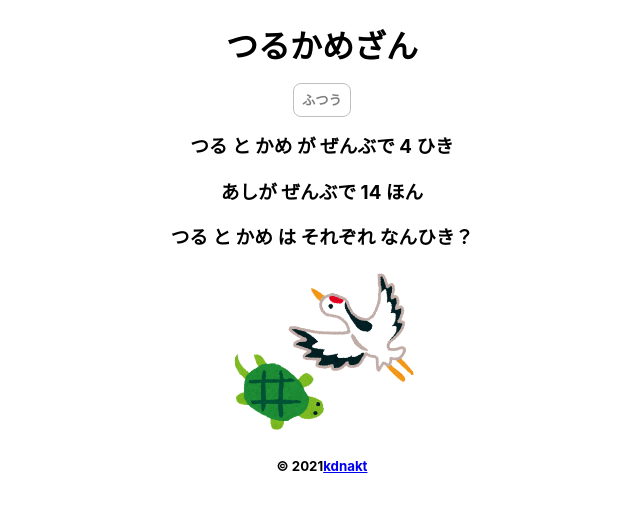
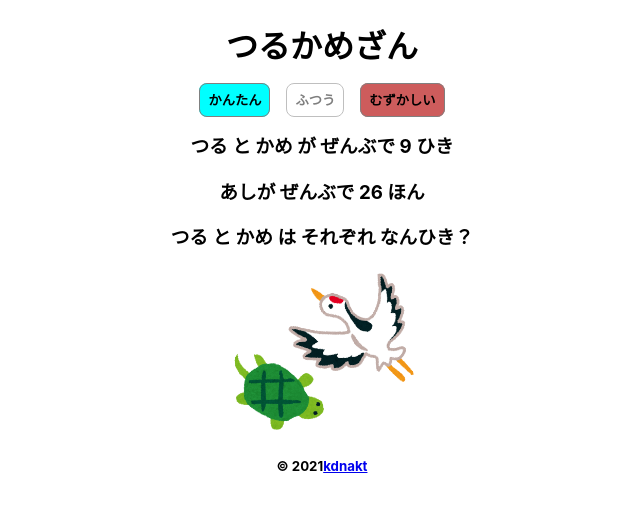
Before and after one commit to kdnakt/ct-scan, a React (Create React App) app: page / in a window 1280 px wide. Shown: the top 512 px of the page, without its empty margins (318-958 px from the left). Built offline with nearby package versions, Linux system fonts and the light colour scheme.

Commit message:
use random data

```diff
--- a/src/components/AppMain.tsx
+++ b/src/components/AppMain.tsx
@@ -1,14 +1,15 @@
 import { useState } from "react"
+import { Quiz } from "./quiz/Quiz"
+import { createQuizData } from "./quiz/QuizData"
 import { QuizMain } from "./quiz/QuizMain"
-import { QuizMode } from "./quiz/QuizMode"
-import { QuizModeSelector } from "./quiz/QuizModeSelector"
+import { QuizSelector } from "./quiz/QuizSelector"
 
 export const AppMain = () => {
-    const [mode, setMode] = useState<QuizMode>("normal")
+    const [quiz, setQuiz] = useState<Quiz>({mode: "normal", data: createQuizData("normal")})
     return (
         <>
-            <QuizModeSelector setMode={setMode} current={mode} />
-            <QuizMain mode={mode} />
+            <QuizSelector setQuiz={setQuiz} current={quiz} />
+            <QuizMain quiz={quiz} />
         </>
     )
 }
--- /dev/null
+++ b/src/components/quiz/Quiz.ts
@@ -0,0 +1,7 @@
+import { QuizData } from "./QuizData";
+import { QuizMode } from "./QuizMode";
+
+export type Quiz = {
+    mode: QuizMode,
+    data: QuizData,
+}
--- a/src/components/quiz/QuizData.ts
+++ b/src/components/quiz/QuizData.ts
@@ -19,8 +19,9 @@ export function calcTotalLegCount(data: QuizData): number {
 
 export function createQuizData(mode: QuizMode): QuizData {
     const max = QuizModes[mode].maxHeadCount
-    const crane = random(1, max)
-    const turtle = max - crane
+    const total = random(Math.floor(max / 3), max)
+    const crane = random(1, total)
+    const turtle = total - crane
     return {
         craneCount: crane,
         turtleCount: turtle,
--- a/src/components/quiz/QuizMain.tsx
+++ b/src/components/quiz/QuizMain.tsx
@@ -1,16 +1,18 @@
 import { FC } from "react"
-import { QuizMode } from "./QuizMode"
+import { Quiz } from "./Quiz"
+import { calcTotalHeadCount, calcTotalLegCount } from "./QuizData"
 
-export const QuizMain: FC<{mode: QuizMode}> = ({
-    mode,
+export const QuizMain: FC<{quiz: Quiz}> = ({
+    quiz,
 }) => {
+    const data = quiz.data
     return (
         <>
             <h3 style={{textAlign: 'center'}}>
-                つる&nbsp;と&nbsp;かめ&nbsp;が&nbsp;ぜんぶで&nbsp;4&nbsp;ひき
+                つる&nbsp;と&nbsp;かめ&nbsp;が&nbsp;ぜんぶで&nbsp;{calcTotalHeadCount(data)}&nbsp;ひき
             </h3>
             <h3 style={{textAlign: 'center'}}>
-                あしが&nbsp;ぜんぶで&nbsp;14&nbsp;ほん
+                あしが&nbsp;ぜんぶで&nbsp;{calcTotalLegCount(data)}&nbsp;ほん
             </h3>
             <h3 style={{textAlign: 'center'}}>
                 つる&nbsp;と&nbsp;かめ&nbsp;は&nbsp;それぞれ&nbsp;なんひき？
--- a/src/components/quiz/QuizMode.ts
+++ b/src/components/quiz/QuizMode.ts
@@ -1,17 +1,17 @@
 
 export const QuizModes = {
-    // "easy": {
-    //     label: "かんたん",
-    //     maxHeadCount: 5,
-    // },
+    "easy": {
+        label: "かんたん",
+        maxHeadCount: 5,
+    },
     "normal": {
         label: "ふつう",
         maxHeadCount: 15,
     },
-    // "hard": {
-    //     label: "むずかしい",
-    //     maxHeadCount: 100,
-    // },
+    "hard": {
+        label: "むずかしい",
+        maxHeadCount: 100,
+    },
 } as const
 
 export type QuizMode = keyof typeof QuizModes
--- a/src/components/quiz/QuizModeSelector.tsx
+++ b/src/components/quiz/QuizSelector.tsx
@@ -1,19 +1,21 @@
 import { Dispatch, FC, SetStateAction } from "react"
+import { Quiz } from "./Quiz"
+import { createQuizData } from "./QuizData"
 import { QuizMode, QuizModes } from "./QuizMode"
 
 type SelectorProps = {
-    setMode: Dispatch<SetStateAction<QuizMode>>,
-    current: QuizMode,
+    setQuiz: Dispatch<SetStateAction<Quiz>>,
+    current: Quiz,
 }
 
 type ModeProps = {
-    setMode: Dispatch<SetStateAction<QuizMode>>,
+    setQuiz: Dispatch<SetStateAction<Quiz>>,
     mode: QuizMode,
     selected: boolean,
 }
 
 const ModeLabel: FC<ModeProps> = ({
-    setMode,
+    setQuiz,
     mode,
     selected,
 }) => {
@@ -22,7 +24,11 @@ const ModeLabel: FC<ModeProps> = ({
         <span className={`quiz_mode quiz_mode_${selected ? "selected" : mode}`}
             onClick={() => {
                 if (!selected && window.confirm(`「${label}」モードに\nかえますか？`)) {
-                    setMode(mode)
+                    const data = createQuizData(mode)
+                    setQuiz({
+                        mode: mode,
+                        data: data
+                    })
                 }
             }}
         >
@@ -31,17 +37,17 @@ const ModeLabel: FC<ModeProps> = ({
     )
 }
 
-export const QuizModeSelector: FC<SelectorProps> = ({
-    setMode,
+export const QuizSelector: FC<SelectorProps> = ({
+    setQuiz,
     current,
 }) => {
     return (
         <>
             <h5 style={{textAlign: 'center'}}>
                 {Object.keys(QuizModes).map(mode =>
-                    <ModeLabel setMode={setMode}
+                    <ModeLabel setQuiz={setQuiz}
                         mode={mode as QuizMode}
-                        selected={current === mode}
+                        selected={current.mode === mode}
                     />
                 )}
             </h5>
```
